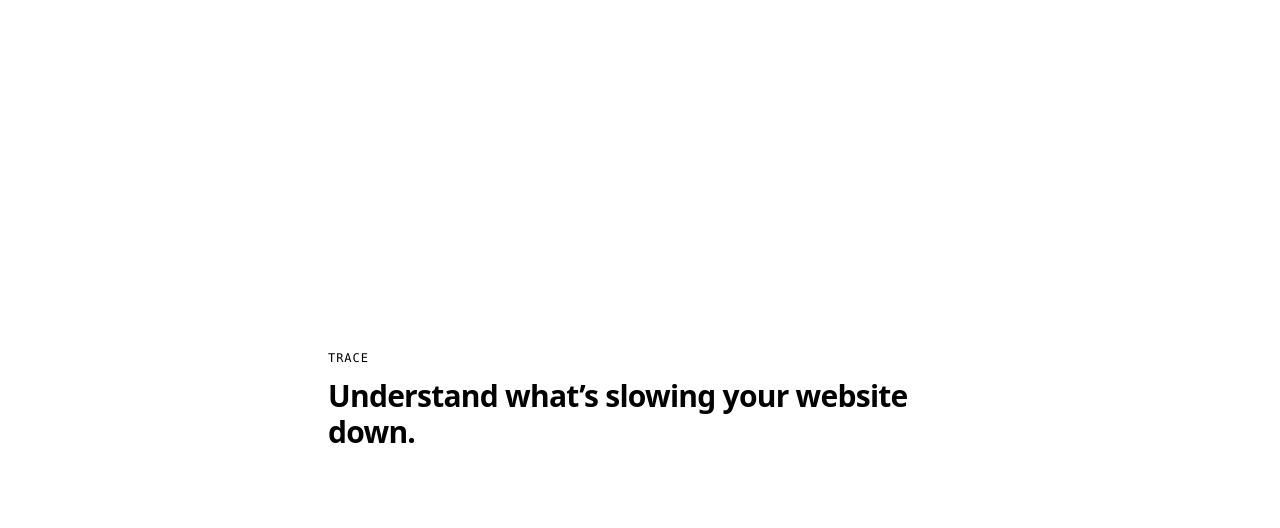
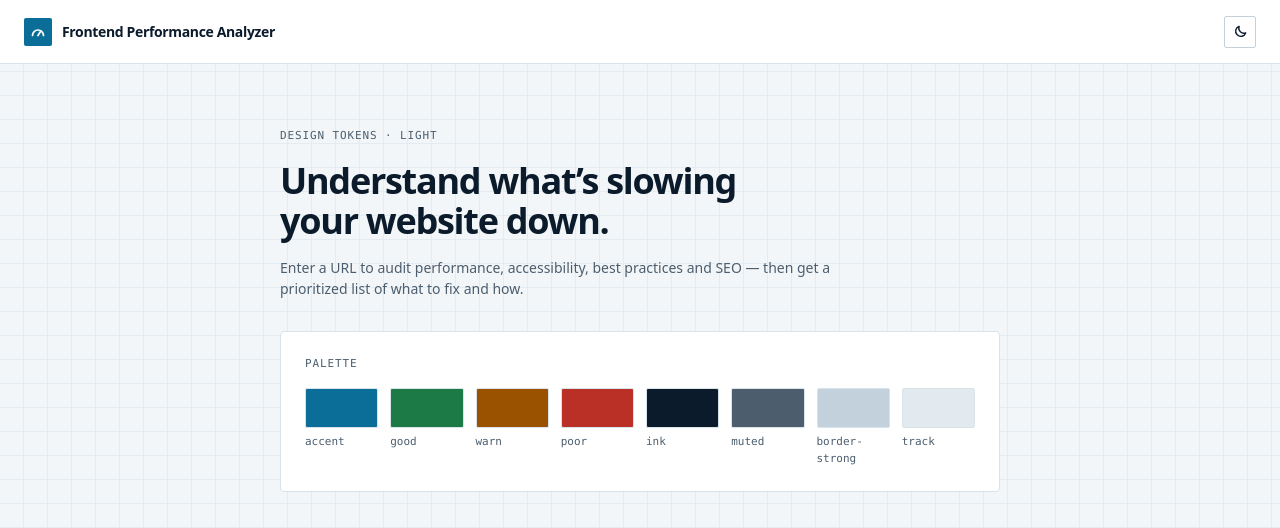
Before and after one commit to iamabbar/trace, a React (Vite) app: page / in a window 1280 px wide. Shown: the top 528 px of the page. Built offline with nearby package versions, Linux system fonts and the light colour scheme.

Commit message:
Add design tokens and theme switching

```diff
--- a/index.html
+++ b/index.html
@@ -9,6 +9,22 @@
       content="Analyze website performance, accessibility, best practices and SEO, then get a prioritized list of what to fix."
     />
     <title>Frontend Performance Analyzer</title>
+    <script>
+      // Runs before first paint so a dark-theme visitor never sees a light flash.
+      // Keep the storage key in sync with THEME_STORAGE_KEY in src/hooks/useTheme.ts.
+      ;(function () {
+        try {
+          var stored = localStorage.getItem('fpa-theme')
+          var dark =
+            stored === 'dark' ||
+            (stored !== 'light' && matchMedia('(prefers-color-scheme: dark)').matches)
+          document.documentElement.classList.toggle('dark', dark)
+          document.documentElement.style.colorScheme = dark ? 'dark' : 'light'
+        } catch (e) {
+          /* storage blocked — fall back to the light default */
+        }
+      })()
+    </script>
   </head>
   <body>
     <div id="root"></div>
--- a/src/App.tsx
+++ b/src/App.tsx
@@ -1,10 +1,110 @@
+import { useTheme } from '@/hooks/useTheme'
+
+const SWATCHES = [
+  { name: 'accent', className: 'bg-accent' },
+  { name: 'good', className: 'bg-good' },
+  { name: 'warn', className: 'bg-warn' },
+  { name: 'poor', className: 'bg-poor' },
+  { name: 'ink', className: 'bg-ink' },
+  { name: 'muted', className: 'bg-muted' },
+  { name: 'border-strong', className: 'bg-border-strong' },
+  { name: 'track', className: 'bg-track' },
+] as const
+
 export default function App() {
+  const { theme, toggleTheme } = useTheme()
+
   return (
-    <main className="mx-auto flex min-h-dvh max-w-2xl flex-col justify-center gap-3 px-6">
-      <p className="font-mono text-xs tracking-[0.08em] uppercase">trace</p>
-      <h1 className="text-3xl font-semibold tracking-tight">
-        Understand what&rsquo;s slowing your website down.
-      </h1>
-    </main>
+    <div className="blueprint-grid min-h-dvh">
+      <header className="border-border bg-surface flex h-16 items-center justify-between border-b px-6">
+        <div className="flex items-center gap-2.5">
+          <span className="bg-accent text-on-accent flex size-7 items-center justify-center rounded-xs">
+            <svg
+              width="16"
+              height="16"
+              viewBox="0 0 16 16"
+              fill="none"
+              stroke="currentColor"
+              strokeWidth="1.7"
+              strokeLinecap="round"
+              aria-hidden="true"
+            >
+              <path d="M2.5 11.5a5.5 5.5 0 0 1 11 0" />
+              <path d="M8 11.5 10.8 7" />
+            </svg>
+          </span>
+          <span className="font-semibold tracking-tight">
+            Frontend Performance Analyzer
+          </span>
+        </div>
+        <button
+          type="button"
+          onClick={toggleTheme}
+          aria-label={theme === 'dark' ? 'Switch to light theme' : 'Switch to dark theme'}
+          className="border-border-strong bg-surface text-ink hover:bg-subtle flex size-8 items-center justify-center rounded-xs border transition-colors"
+        >
+          {theme === 'dark' ? (
+            <svg
+              width="15"
+              height="15"
+              viewBox="0 0 16 16"
+              fill="none"
+              stroke="currentColor"
+              strokeWidth="1.5"
+              strokeLinecap="round"
+              aria-hidden="true"
+            >
+              <circle cx="8" cy="8" r="3" />
+              <path d="M8 1.5v1.5M8 13v1.5M1.5 8H3M13 8h1.5M3.4 3.4l1 1M11.6 11.6l1 1M3.4 12.6l1-1M11.6 4.4l1-1" />
+            </svg>
+          ) : (
+            <svg
+              width="15"
+              height="15"
+              viewBox="0 0 16 16"
+              fill="none"
+              stroke="currentColor"
+              strokeWidth="1.5"
+              strokeLinecap="round"
+              strokeLinejoin="round"
+              aria-hidden="true"
+            >
+              <path d="M13.5 9.5A5.5 5.5 0 0 1 6.5 2.5a5.5 5.5 0 1 0 7 7Z" />
+            </svg>
+          )}
+        </button>
+      </header>
+
+      <main className="mx-auto flex max-w-3xl flex-col gap-8 px-6 py-16">
+        <div className="flex flex-col gap-4">
+          <p className="text-muted font-mono text-[11px] font-medium tracking-[0.08em] uppercase">
+            Design tokens · {theme}
+          </p>
+          <h1 className="text-4xl font-semibold tracking-[-0.035em] text-balance">
+            Understand what&rsquo;s slowing your website down.
+          </h1>
+          <p className="text-muted max-w-xl text-pretty">
+            Enter a URL to audit performance, accessibility, best practices and SEO — then
+            get a prioritized list of what to fix and how.
+          </p>
+        </div>
+
+        <div className="border-border bg-surface flex flex-col gap-4 rounded-md border p-6">
+          <p className="text-muted font-mono text-[11px] font-medium tracking-[0.08em] uppercase">
+            Palette
+          </p>
+          <ul className="grid grid-cols-4 gap-3 sm:grid-cols-8">
+            {SWATCHES.map((swatch) => (
+              <li key={swatch.name} className="flex flex-col gap-1.5">
+                <span
+                  className={`border-border h-10 rounded-xs border ${swatch.className}`}
+                />
+                <span className="text-muted font-mono text-[11px]">{swatch.name}</span>
+              </li>
+            ))}
+          </ul>
+        </div>
+      </main>
+    </div>
   )
 }
--- /dev/null
+++ b/src/hooks/useTheme.ts
@@ -0,0 +1,61 @@
+import { useCallback, useEffect, useState } from 'react'
+
+export type Theme = 'light' | 'dark'
+
+export const THEME_STORAGE_KEY = 'fpa-theme'
+
+function readStoredTheme(): Theme | null {
+  try {
+    const stored = localStorage.getItem(THEME_STORAGE_KEY)
+    return stored === 'light' || stored === 'dark' ? stored : null
+  } catch {
+    return null
+  }
+}
+
+function applyTheme(theme: Theme) {
+  const root = document.documentElement
+  root.classList.toggle('dark', theme === 'dark')
+  root.style.colorScheme = theme
+}
+
+export function useTheme() {
+  // The inline script in index.html already resolved the theme before paint, so
+  // read it back off the DOM instead of recomputing and risking a mismatch.
+  const [theme, setTheme] = useState<Theme>(() =>
+    document.documentElement.classList.contains('dark') ? 'dark' : 'light',
+  )
+
+  useEffect(() => {
+    applyTheme(theme)
+  }, [theme])
+
+  useEffect(() => {
+    const query = window.matchMedia('(prefers-color-scheme: dark)')
+
+    const handleChange = (event: MediaQueryListEvent) => {
+      if (readStoredTheme() === null) {
+        setTheme(event.matches ? 'dark' : 'light')
+      }
+    }
+
+    query.addEventListener('change', handleChange)
+    return () => {
+      query.removeEventListener('change', handleChange)
+    }
+  }, [])
+
+  const toggleTheme = useCallback(() => {
+    setTheme((current) => {
+      const next = current === 'dark' ? 'light' : 'dark'
+      try {
+        localStorage.setItem(THEME_STORAGE_KEY, next)
+      } catch {
+        // A blocked storage API shouldn't stop the theme from changing.
+      }
+      return next
+    })
+  }, [])
+
+  return { theme, toggleTheme }
+}
--- a/src/index.css
+++ b/src/index.css
@@ -6,11 +6,102 @@
 @import '@fontsource/ibm-plex-mono/latin-ext-500.css';
 @import '@fontsource/ibm-plex-mono/latin-ext-600.css';
 
-@theme {
+@custom-variant dark (&:where(.dark, .dark *));
+
+/* Palette lives on plain custom properties rather than in @theme so the .dark
+   block below can swap it at runtime. @theme inline then points the Tailwind
+   color utilities at these, keeping the indirection out of the generated CSS. */
+:root {
+  color-scheme: light;
+
+  --fpa-grid: #e4ecf1;
+  --fpa-canvas: #f3f6f8;
+  --fpa-surface: #ffffff;
+  --fpa-subtle: #eaf0f4;
+  --fpa-border: #d9e3ea;
+  --fpa-border-strong: #c3d1dc;
+  --fpa-ink: #0b1b2b;
+  --fpa-muted: #4c5e6e;
+  --fpa-faint: #5f7282;
+  --fpa-accent: #0b6e99;
+  --fpa-accent-hover: #085a7e;
+  --fpa-accent-soft: #e1f1f8;
+  --fpa-on-accent: #ffffff;
+  --fpa-good: #1b7a45;
+  --fpa-good-soft: #e5f2ea;
+  --fpa-warn: #9a5100;
+  --fpa-warn-soft: #f9eedd;
+  --fpa-poor: #ba2f26;
+  --fpa-poor-soft: #fae8e6;
+  --fpa-track: #e2eaf0;
+  --fpa-code: #eef3f6;
+}
+
+.dark {
+  color-scheme: dark;
+
+  --fpa-grid: #0d1e2e;
+  --fpa-canvas: #07121d;
+  --fpa-surface: #0c1b2a;
+  --fpa-subtle: #112436;
+  --fpa-border: #1c3347;
+  --fpa-border-strong: #2a4660;
+  --fpa-ink: #e3eef6;
+  --fpa-muted: #93a9bb;
+  --fpa-faint: #7f97aa;
+  --fpa-accent: #3cc8f0;
+  --fpa-accent-hover: #7ddcf6;
+  --fpa-accent-soft: #0e2d40;
+  --fpa-on-accent: #07121d;
+  --fpa-good: #56c68a;
+  --fpa-good-soft: #132a1e;
+  --fpa-warn: #e9a650;
+  --fpa-warn-soft: #2e2314;
+  --fpa-poor: #f27a70;
+  --fpa-poor-soft: #321a18;
+  --fpa-track: #15293b;
+  --fpa-code: #0a1826;
+}
+
+@theme inline {
   --font-sans:
     ui-sans-serif, system-ui, -apple-system, 'Segoe UI', Roboto, 'Helvetica Neue',
     sans-serif;
   --font-mono: 'IBM Plex Mono', ui-monospace, 'SF Mono', Menlo, Consolas, monospace;
+
+  --radius-xs: 2px;
+  --radius-sm: 3px;
+  --radius-md: 4px;
+
+  --color-grid: var(--fpa-grid);
+  --color-canvas: var(--fpa-canvas);
+  --color-surface: var(--fpa-surface);
+  --color-subtle: var(--fpa-subtle);
+  --color-border: var(--fpa-border);
+  --color-border-strong: var(--fpa-border-strong);
+  --color-ink: var(--fpa-ink);
+  --color-muted: var(--fpa-muted);
+  --color-faint: var(--fpa-faint);
+  --color-accent: var(--fpa-accent);
+  --color-accent-hover: var(--fpa-accent-hover);
+  --color-accent-soft: var(--fpa-accent-soft);
+  --color-on-accent: var(--fpa-on-accent);
+  --color-good: var(--fpa-good);
+  --color-good-soft: var(--fpa-good-soft);
+  --color-warn: var(--fpa-warn);
+  --color-warn-soft: var(--fpa-warn-soft);
+  --color-poor: var(--fpa-poor);
+  --color-poor-soft: var(--fpa-poor-soft);
+  --color-track: var(--fpa-track);
+  --color-code: var(--fpa-code);
+}
+
+@utility blueprint-grid {
+  background-image:
+    linear-gradient(var(--color-grid) 1px, transparent 1px),
+    linear-gradient(90deg, var(--color-grid) 1px, transparent 1px);
+  background-size: 24px 24px;
+  background-position: -1px -1px;
 }
 
 @layer base {
@@ -18,4 +109,27 @@
     font-family: var(--font-sans);
     -webkit-font-smoothing: antialiased;
   }
+
+  body {
+    background-color: var(--color-canvas);
+    color: var(--color-ink);
+    font-size: 14px;
+    line-height: 1.5;
+  }
+
+  :focus-visible {
+    outline: 2px solid var(--color-accent);
+    outline-offset: 2px;
+  }
+
+  @media (prefers-reduced-motion: reduce) {
+    *,
+    *::before,
+    *::after {
+      animation-duration: 0.01ms !important;
+      animation-iteration-count: 1 !important;
+      transition-duration: 0.01ms !important;
+      scroll-behavior: auto !important;
+    }
+  }
 }
```
